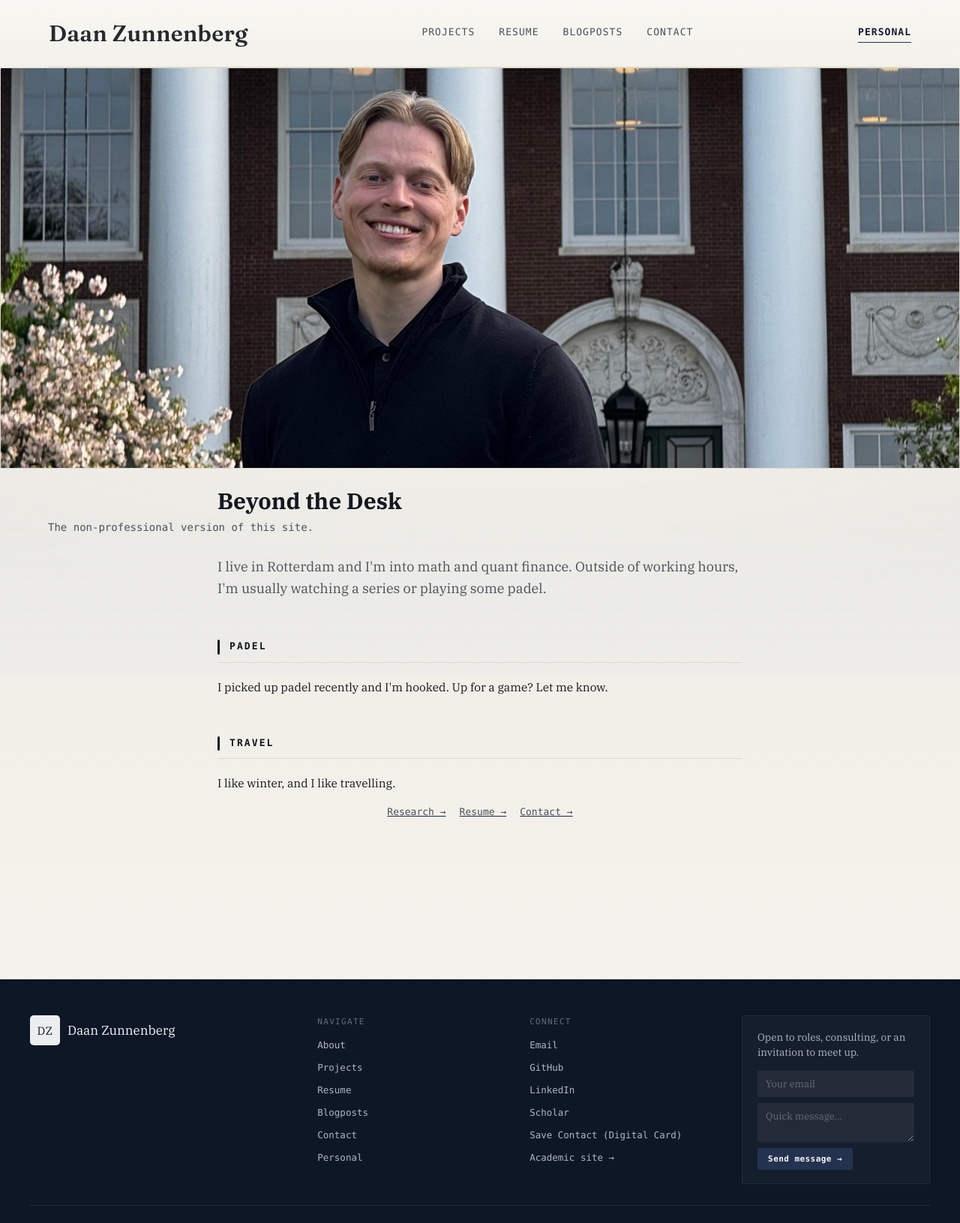
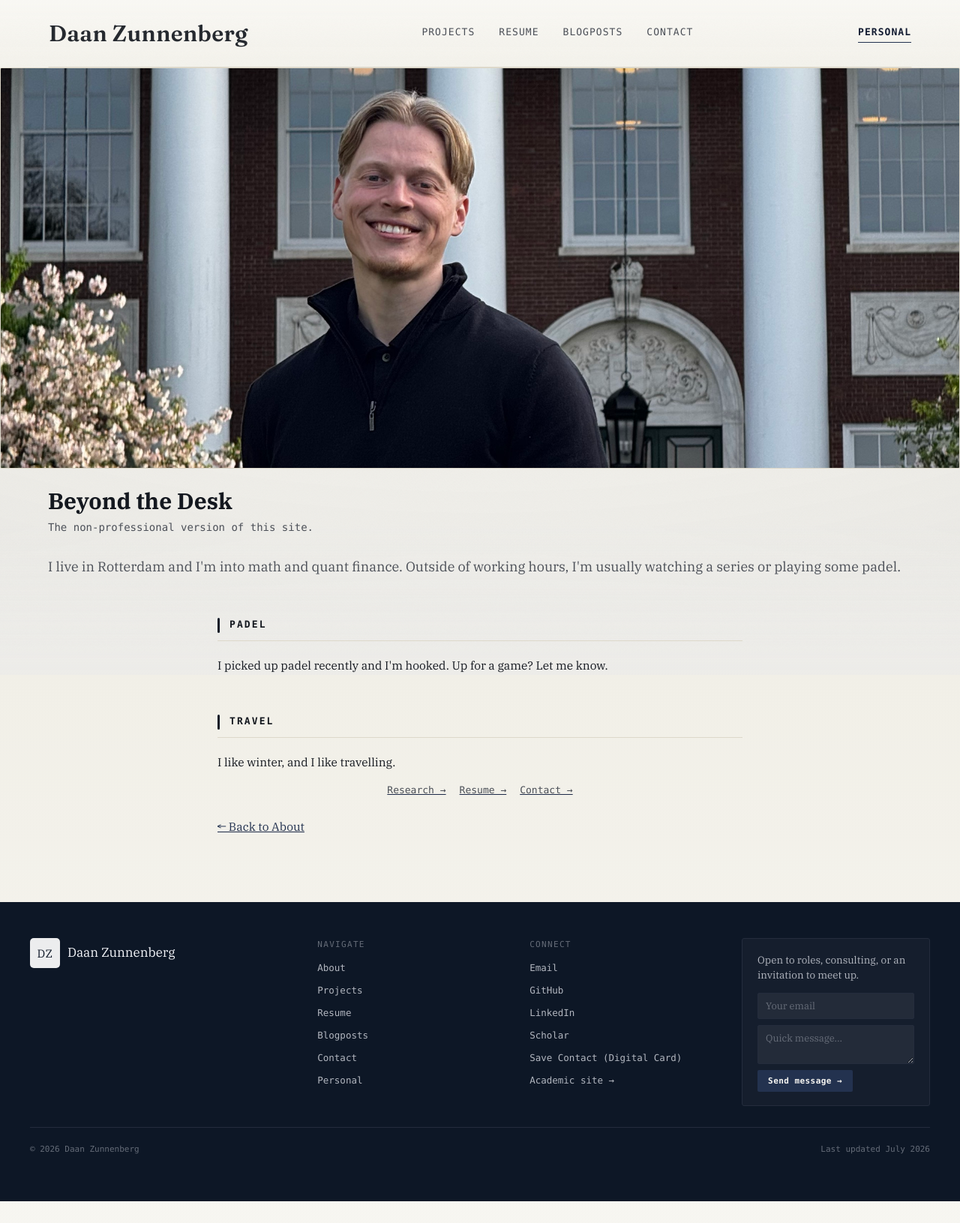
Before and after one commit to DaanZunnenberg/DaanZunnenberg.github.io, a Jekyll site: the page built from personal/index.md, in a window 1280 px wide. Shown: the whole page at 75% size. Built offline with Jekyll 4.4.1, drawn with Linux system fonts in a browser that asks for light colours; after the commit the page ends 1602 px from its top, so only the background shows below that.

Commit message:
Fix mismatched indentation between Personal's h1, tagline, and lede
The h1 and .lede in .profile-intro picked up the sitewide centered
max-width:700px rule (a descendant selector, so it also matched this
nested h1), while the .tagline between them had no such rule and stayed
flush left, leaving the three lines at different left edges.

Co-Authored-By: Claude Sonnet 5 <noreply@anthropic.com>
Claude-Session: https://claude.ai/code/session_01F6BCuZJ3vNPwN3rzDomNKU

```diff
--- a/assets/css/style.css
+++ b/assets/css/style.css
@@ -705,6 +705,18 @@ body.nav-locked {
 
 .profile-intro { margin-bottom: 4px; }
 
+/* The intro block's own h1/lede would otherwise pick up the sitewide
+   centered-and-inset h1/.lede rule above, while its .tagline right
+   between them has no such rule and stays flush left, so the three lines
+   would sit at different left edges. Keep all three flush left instead,
+   matching the resume page's analogous override. */
+.profile-intro h1,
+.profile-intro .lede {
+  max-width: none;
+  margin-left: 0;
+  margin-right: 0;
+}
+
 @media (max-width: 640px) {
   .profile-cover { margin: 0 -16px 20px; }
 }
```
